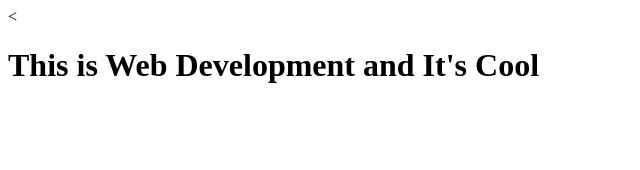
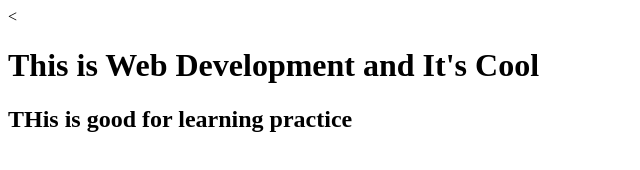
Before and after one commit to rahul-pandey/coursera-test-1, a plain HTML site: page site/ index.html in a window 1280 px wide. Shown: the whole page, without its empty margins (0-640 px from the left). Drawn offline with Linux system fonts and the light colour scheme.

Commit message:
Some Changes

```diff
--- a/site/ index.html
+++ b/site/ index.html
@@ -5,5 +5,6 @@
 </head>
 <body>
 	<h1>This is Web Development and It's Cool</h1>
+	<h2>THis is good for learning practice</h2>
 </body>
 </html>
```
